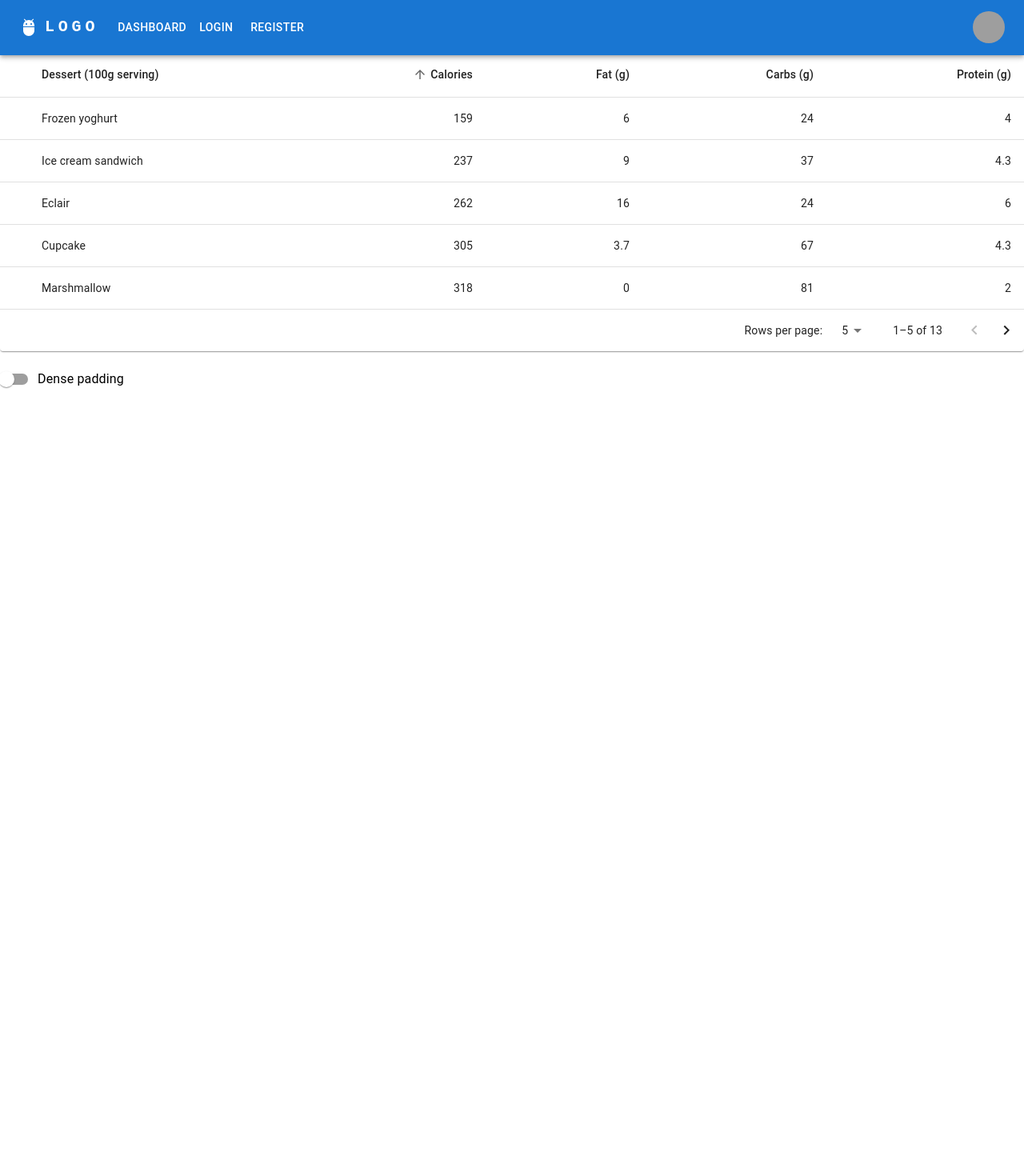
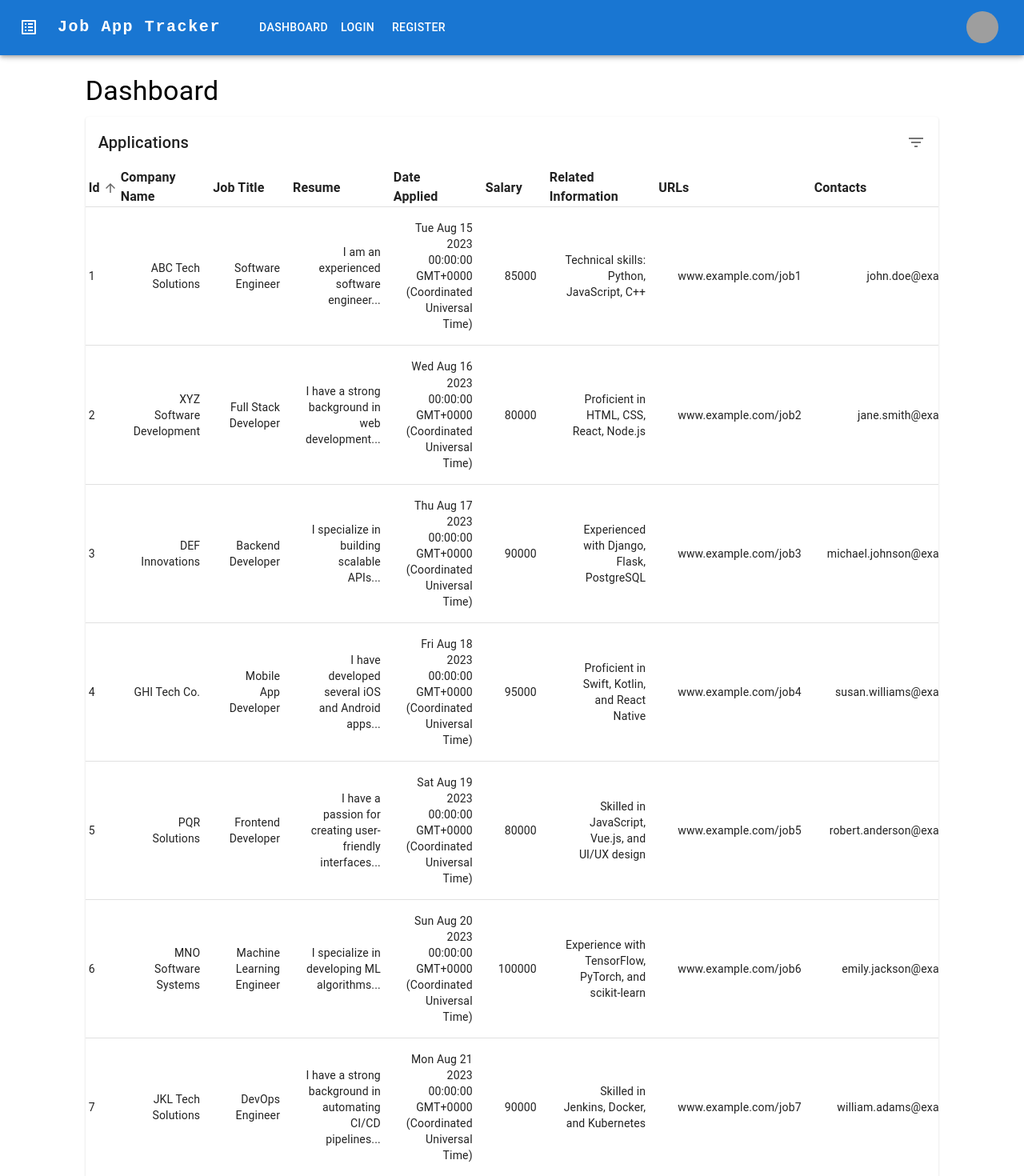
Before and after one commit to RaymondMei/Job-Application-Tracker, a React (Vite) app in the folder ui/: page /dashboard in a window 1280 px wide. Shown: the top 1470 px of the page at 80% size. Before the commit the page ends 800 px from the top, so only its background shows below. Built offline with nearby package versions, Linux system fonts and the light colour scheme; grey boxes are pictures that could not be loaded.

Commit message:
feat(ui): create dashboard

```diff
--- a/ui/src/App.tsx
+++ b/ui/src/App.tsx
@@ -5,19 +5,25 @@ import Dashboard from "./pages/Dashboard";
 import { BrowserRouter, Route, Routes } from "react-router-dom";
 import Login from "./pages/Login";
 import Register from "./pages/Register";
+import { Grid } from "@mui/material";
 
 const App = () => {
 	return (
 		<>
-			{/* <Login /> */}
 			<BrowserRouter>
+				<Grid container spacing={0}>
+					<Grid item xs={12}>
 						<ResponsiveAppBar />
+					</Grid>
+					<Grid item xs={12}>
 						<Routes>
 							<Route path="/login" element={<Login />} />
 							<Route path="/register" element={<Register />} />
 							<Route path="/dashboard" element={<Dashboard />} />
 							<Route path="" element={<Dashboard />} />
 						</Routes>
+					</Grid>
+				</Grid>
 			</BrowserRouter>
 		</>
 	);
--- a/ui/src/components/EnhancedTable.tsx
+++ b/ui/src/components/EnhancedTable.tsx
@@ -21,44 +21,207 @@ import DeleteIcon from "@mui/icons-material/Delete";
 import FilterListIcon from "@mui/icons-material/FilterList";
 import { visuallyHidden } from "@mui/utils";
 
-interface Data {
-	calories: number;
-	carbs: number;
-	fat: number;
-	name: string;
-	protein: number;
-}
+type Data = {
+	id: number;
+	company_name: string;
+	job_title: string;
+	resume: string;
+	date_applied: string;
+	salary: number;
+	location: string;
+	related_information: string;
+	urls: string;
+	contacts: string;
+	// calories: number;
+	// carbs: number;
+	// fat: number;
+	// name: string;
+	// protein: number;
+};
 
 function createData(
-	name: string,
-	calories: number,
-	fat: number,
-	carbs: number,
-	protein: number
+	id: number,
+	company_name: string,
+	job_title: string,
+	resume: string,
+	date_applied: string,
+	salary: number,
+	location: string,
+	related_information: string,
+	urls: string,
+	contacts: string
+	// name: string,
+	// calories: number,
+	// fat: number,
+	// carbs: number,
+	// protein: number
 ): Data {
 	return {
-		name,
-		calories,
-		fat,
-		carbs,
-		protein,
+		id,
+		company_name,
+		job_title,
+		resume,
+		date_applied,
+		salary,
+		location,
+		related_information,
+		urls,
+		contacts,
+		// name,
+		// calories,
+		// fat,
+		// carbs,
+		// protein,
 	};
 }
 
 const rows = [
-	createData("Cupcake", 305, 3.7, 67, 4.3),
-	createData("Donut", 452, 25.0, 51, 4.9),
-	createData("Eclair", 262, 16.0, 24, 6.0),
-	createData("Frozen yoghurt", 159, 6.0, 24, 4.0),
-	createData("Gingerbread", 356, 16.0, 49, 3.9),
-	createData("Honeycomb", 408, 3.2, 87, 6.5),
-	createData("Ice cream sandwich", 237, 9.0, 37, 4.3),
-	createData("Jelly Bean", 375, 0.0, 94, 0.0),
-	createData("KitKat", 518, 26.0, 65, 7.0),
-	createData("Lollipop", 392, 0.2, 98, 0.0),
-	createData("Marshmallow", 318, 0, 81, 2.0),
-	createData("Nougat", 360, 19.0, 9, 37.0),
-	createData("Oreo", 437, 18.0, 63, 4.0),
+	createData(
+		1,
+		"ABC Tech Solutions",
+		"Software Engineer",
+		"I am an experienced software engineer...",
+		new Date(2023, 7, 15).toString(),
+		85000,
+		"San Francisco, CA",
+		"Technical skills: Python, JavaScript, C++",
+		"www.example.com/job1",
+		"john.doe@example.com"
+	),
+	createData(
+		2,
+		"XYZ Software Development",
+		"Full Stack Developer",
+		"I have a strong background in web development...",
+		new Date(2023, 7, 16).toString(),
+		80000,
+		"Seattle, WA",
+		"Proficient in HTML, CSS, React, Node.js",
+		"www.example.com/job2",
+		"jane.smith@example.com"
+	),
+	createData(
+		3,
+		"DEF Innovations",
+		"Backend Developer",
+		"I specialize in building scalable APIs...",
+		new Date(2023, 7, 17).toString(),
+		90000,
+		"Austin, TX",
+		"Experienced with Django, Flask, PostgreSQL",
+		"www.example.com/job3",
+		"michael.johnson@example.com"
+	),
+	createData(
+		4,
+		"GHI Tech Co.",
+		"Mobile App Developer",
+		"I have developed several iOS and Android apps...",
+		new Date(2023, 7, 18).toString(),
+		95000,
+		"Los Angeles, CA",
+		"Proficient in Swift, Kotlin, and React Native",
+		"www.example.com/job4",
+		"susan.williams@example.com"
+	),
+	createData(
+		5,
+		"PQR Solutions",
+		"Frontend Developer",
+		"I have a passion for creating user-friendly interfaces...",
+		new Date(2023, 7, 19).toString(),
+		80000,
+		"New York, NY",
+		"Skilled in JavaScript, Vue.js, and UI/UX design",
+		"www.example.com/job5",
+		"robert.anderson@example.com"
+	),
+	createData(
+		6,
+		"MNO Software Systems",
+		"Machine Learning Engineer",
+		"I specialize in developing ML algorithms...",
+		new Date(2023, 7, 20).toString(),
+		100000,
+		"Chicago, IL",
+		"Experience with TensorFlow, PyTorch, and scikit-learn",
+		"www.example.com/job6",
+		"emily.jackson@example.com"
+	),
+	createData(
+		7,
+		"JKL Tech Solutions",
+		"DevOps Engineer",
+		"I have a strong background in automating CI/CD pipelines...",
+		new Date(2023, 7, 21).toString(),
+		90000,
+		"Denver, CO",
+		"Skilled in Jenkins, Docker, and Kubernetes",
+		"www.example.com/job7",
+		"william.adams@example.com"
+	),
+	createData(
+		8,
+		"UVW Innovations",
+		"Software Architect",
+		"I have designed and implemented complex software systems...",
+		new Date(2023, 7, 22).toString(),
+		110000,
+		"San Diego, CA",
+		"Extensive experience in system design and patterns",
+		"www.example.com/job8",
+		"olivia.martin@example.com"
+	),
+	createData(
+		9,
+		"RST Software Corp.",
+		"Embedded Systems Engineer",
+		"I have developed firmware for various embedded devices...",
+		new Date(2023, 7, 23).toString(),
+		85000,
+		"Portland, OR",
+		"Proficient in C/C++, RTOS, and microcontrollers",
+		"www.example.com/job9",
+		"david.green@example.com"
+	),
+	createData(
+		10,
+		"LMN Tech Services",
+		"Data Scientist",
+		"I am experienced in analyzing and interpreting large datasets...",
+		new Date(2023, 7, 24).toString(),
+		95000,
+		"Houston, TX",
+		"Skilled in Python, R, and data visualization",
+		"www.example.com/job10",
+		"sophia.morris@example.com"
+	),
+	createData(
+		11,
+		"Duplicate LMN Tech Services",
+		"Data Scientist",
+		"I am experienced in analyzing and interpreting large datasets...",
+		new Date(2023, 7, 24).toString(),
+		95000,
+		"Houston, TX",
+		"Skilled in Python, R, and data visualization",
+		"www.example.com/job10",
+		"sophia.morris@example.com"
+	),
+
+	// createData("Cupcake", 305, 3.7, 67, 4.3),
+	// createData("Donut", 452, 25.0, 51, 4.9),
+	// createData("Eclair", 262, 16.0, 24, 6.0),
+	// createData("Frozen yoghurt", 159, 6.0, 24, 4.0),
+	// createData("Gingerbread", 356, 16.0, 49, 3.9),
+	// createData("Honeycomb", 408, 3.2, 87, 6.5),
+	// createData("Ice cream sandwich", 237, 9.0, 37, 4.3),
+	// createData("Jelly Bean", 375, 0.0, 94, 0.0),
+	// createData("KitKat", 518, 26.0, 65, 7.0),
+	// createData("Lollipop", 392, 0.2, 98, 0.0),
+	// createData("Marshmallow", 318, 0, 81, 2.0),
+	// createData("Nougat", 360, 19.0, 9, 37.0),
+	// createData("Oreo", 437, 18.0, 63, 4.0),
 ];
 
 function descendingComparator<T>(a: T, b: T, orderBy: keyof T) {
@@ -104,47 +267,71 @@ function stableSort<T>(
 	return stabilizedThis.map((el) => el[0]);
 }
 
-interface HeadCell {
+type HeadCell = {
 	disablePadding: boolean;
 	id: keyof Data;
 	label: string;
 	numeric: boolean;
-}
+};
 
 const headCells: readonly HeadCell[] = [
 	{
-		id: "name",
+		id: "id",
 		numeric: false,
 		disablePadding: true,
-		label: "Dessert (100g serving)",
+		label: "Id",
 	},
 	{
-		id: "calories",
-		numeric: true,
-		disablePadding: false,
-		label: "Calories",
+		id: "company_name",
+		numeric: false,
+		disablePadding: true,
+		label: "Company Name",
 	},
 	{
-		id: "fat",
-		numeric: true,
-		disablePadding: false,
-		label: "Fat (g)",
+		id: "job_title",
+		numeric: false,
+		disablePadding: true,
+		label: "Job Title",
 	},
 	{
-		id: "carbs",
-		numeric: true,
-		disablePadding: false,
-		label: "Carbs (g)",
+		id: "resume",
+		numeric: false,
+		disablePadding: true,
+		label: "Resume",
 	},
 	{
-		id: "protein",
-		numeric: true,
-		disablePadding: false,
-		label: "Protein (g)",
+		id: "date_applied",
+		numeric: false,
+		disablePadding: true,
+		label: "Date Applied",
+	},
+	{
+		id: "salary",
+		numeric: false,
+		disablePadding: true,
+		label: "Salary",
+	},
+	{
+		id: "location",
+		numeric: false,
+		disablePadding: true,
+		label: "Related Information",
+	},
+	{
+		id: "urls",
+		numeric: false,
+		disablePadding: true,
+		label: "URLs",
+	},
+	{
+		id: "contacts",
+		numeric: false,
+		disablePadding: true,
+		label: "Contacts",
 	},
 ];
 
-interface EnhancedTableProps {
+type EnhancedTableProps = {
 	numSelected: number;
 	onRequestSort: (
 		event: React.MouseEvent<unknown>,
@@ -154,7 +341,7 @@ interface EnhancedTableProps {
 	order: Order;
 	orderBy: string;
 	rowCount: number;
-}
+};
 
 function EnhancedTableHead(props: EnhancedTableProps) {
 	const {
@@ -196,7 +383,8 @@ function EnhancedTableHead(props: EnhancedTableProps) {
 							direction={orderBy === headCell.id ? order : "asc"}
 							onClick={createSortHandler(headCell.id)}
 						>
-							{headCell.label}
+							<Typography fontWeight="bold">{headCell.label}</Typography>
+
 							{orderBy === headCell.id ? (
 								<Box component="span" sx={visuallyHidden}>
 									{order === "desc" ? "sorted descending" : "sorted ascending"}
@@ -210,12 +398,13 @@ function EnhancedTableHead(props: EnhancedTableProps) {
 	);
 }
 
-interface EnhancedTableToolbarProps {
+type EnhancedTableToolbarProps = {
+	onDelete: () => void;
 	numSelected: number;
-}
+};
 
 function EnhancedTableToolbar(props: EnhancedTableToolbarProps) {
-	const { numSelected } = props;
+	const { onDelete, numSelected } = props;
 
 	return (
 		<Toolbar
@@ -247,12 +436,12 @@ function EnhancedTableToolbar(props: EnhancedTableToolbarProps) {
 					id="tableTitle"
 					component="div"
 				>
-					Nutrition
+					Applications
 				</Typography>
 			)}
 			{numSelected > 0 ? (
 				<Tooltip title="Delete">
-					<IconButton>
+					<IconButton onClick={onDelete}>
 						<DeleteIcon />
 					</IconButton>
 				</Tooltip>
@@ -269,11 +458,11 @@ function EnhancedTableToolbar(props: EnhancedTableToolbarProps) {
 
 export default function EnhancedTable() {
 	const [order, setOrder] = React.useState<Order>("asc");
-	const [orderBy, setOrderBy] = React.useState<keyof Data>("calories");
-	const [selected, setSelected] = React.useState<readonly string[]>([]);
+	const [orderBy, setOrderBy] = React.useState<keyof Data>("id");
+	const [selected, setSelected] = React.useState<readonly number[]>([]);
 	const [page, setPage] = React.useState(0);
 	const [dense, setDense] = React.useState(false);
-	const [rowsPerPage, setRowsPerPage] = React.useState(5);
+	const [rowsPerPage, setRowsPerPage] = React.useState(10);
 
 	const handleRequestSort = (
 		event: React.MouseEvent<unknown>,
@@ -286,31 +475,35 @@ export default function EnhancedTable() {
 
 	const handleSelectAllClick = (event: React.ChangeEvent<HTMLInputElement>) => {
 		if (event.target.checked) {
-			const newSelected = rows.map((n) => n.name);
+			const newSelected = rows.map((n) => n.id);
 			setSelected(newSelected);
 			return;
 		}
 		setSelected([]);
 	};
 
-	const handleClick = (event: React.MouseEvent<unknown>, name: string) => {
-		const selectedIndex = selected.indexOf(name);
-		let newSelected: readonly string[] = [];
+	const handleClick = (event: React.MouseEvent<unknown>, id: number) => {
+		// const selectedIndex = selected.indexOf(name);
+		let newSelected: readonly number[] = [];
 
-		if (selectedIndex === -1) {
-			newSelected = newSelected.concat(selected, name);
-		} else if (selectedIndex === 0) {
-			newSelected = newSelected.concat(selected.slice(1));
-		} else if (selectedIndex === selected.length - 1) {
-			newSelected = newSelected.concat(selected.slice(0, -1));
-		} else if (selectedIndex > 0) {
-			newSelected = newSelected.concat(
-				selected.slice(0, selectedIndex),
-				selected.slice(selectedIndex + 1)
-			);
-		}
+		newSelected = [id];
+		// if (selectedIndex === -1) {
+		// 	newSelected = newSelected.concat(selected, name);
+		// } else if (selectedIndex === 0) {
+		// 	newSelected = newSelected.concat(selected.slice(1));
+		// } else if (selectedIndex === selected.length - 1) {
+		// 	newSelected = newSelected.concat(selected.slice(0, -1));
+		// } else if (selectedIndex > 0) {
+		// 	newSelected = newSelected.concat(
+		// 		selected.slice(0, selectedIndex),
+		// 		selected.slice(selectedIndex + 1)
+		// 	);
+		// }
+		setSelected(newSelected);
+	};
 
-		setSelected(newSelected);
+	const handleDeleteSelected = () => {
+		setSelected([]);
 	};
 
 	const handleChangePage = (event: unknown, newPage: number) => {
@@ -328,7 +521,7 @@ export default function EnhancedTable() {
 		setDense(event.target.checked);
 	};
 
-	const isSelected = (name: string) => selected.indexOf(name) !== -1;
+	const isSelected = (id: number) => selected.indexOf(id) !== -1;
 
 	// Avoid a layout jump when reaching the last page with empty rows.
 	const emptyRows =
@@ -346,7 +539,10 @@ export default function EnhancedTable() {
 	return (
 		<Box sx={{ width: "100%" }}>
 			<Paper sx={{ width: "100%", mb: 2 }}>
-				<EnhancedTableToolbar numSelected={selected.length} />
+				<EnhancedTableToolbar
+					onDelete={handleDeleteSelected}
+					numSelected={selected.length}
+				/>
 				<TableContainer>
 					<Table
 						sx={{ minWidth: 750 }}
@@ -363,17 +559,17 @@ export default function EnhancedTable() {
 						/>
 						<TableBody>
 							{visibleRows.map((row, index) => {
-								const isItemSelected = isSelected(row.name);
+								const isItemSelected = isSelected(row.id);
 								const labelId = `enhanced-table-checkbox-${index}`;
 
 								return (
 									<TableRow
 										hover
-										onClick={(event) => handleClick(event, row.name)}
+										onClick={(event) => handleClick(event, row.id)}
 										role="checkbox"
 										aria-checked={isItemSelected}
 										tabIndex={-1}
-										key={row.name}
+										key={row.id}
 										selected={isItemSelected}
 										sx={{ cursor: "pointer" }}
 									>
@@ -392,12 +588,18 @@ export default function EnhancedTable() {
 											scope="row"
 											padding="none"
 										>
-											{row.name}
+											{row.id}
 										</TableCell>
-										<TableCell align="right">{row.calories}</TableCell>
-										<TableCell align="right">{row.fat}</TableCell>
-										<TableCell align="right">{row.carbs}</TableCell>
-										<TableCell align="right">{row.protein}</TableCell>
+										<TableCell align="right">{row.company_name}</TableCell>
+										<TableCell align="right">{row.job_title}</TableCell>
+										<TableCell align="right">{row.resume}</TableCell>
+										<TableCell align="right">{row.date_applied}</TableCell>
+										<TableCell align="right">{row.salary}</TableCell>
+										<TableCell align="right">
+											{row.related_information}
+										</TableCell>
+										<TableCell align="right">{row.urls}</TableCell>
+										<TableCell align="right">{row.contacts}</TableCell>
 									</TableRow>
 								);
 							})}
--- a/ui/src/components/ResponsiveAppBar.tsx
+++ b/ui/src/components/ResponsiveAppBar.tsx
@@ -13,6 +13,7 @@ import Tooltip from "@mui/material/Tooltip";
 import MenuItem from "@mui/material/MenuItem";
 import AdbIcon from "@mui/icons-material/Adb";
 import { Link } from "react-router-dom";
+import ListAltIcon from "@mui/icons-material/ListAlt";
 
 const pages = ["Dashboard", "Login", "Register"];
 const settings = ["Profile", "Account", "Dashboard", "Logout"];
@@ -41,26 +42,26 @@ function ResponsiveAppBar() {
 	};
 
 	return (
-		<AppBar position="absolute">
-			<Container maxWidth="xl">
+		<AppBar position="sticky">
+			<Container maxWidth={false} sx={{ m: 0 }}>
 				<Toolbar disableGutters>
-					<AdbIcon sx={{ display: { xs: "none", md: "flex" }, mr: 1 }} />
+					<ListAltIcon sx={{ display: { xs: "none", md: "flex" }, mr: 3 }} />
 					<Typography
 						variant="h6"
 						noWrap
 						component="a"
 						href="/"
 						sx={{
-							mr: 2,
+							mr: 5,
 							display: { xs: "none", md: "flex" },
 							fontFamily: "monospace",
 							fontWeight: 700,
-							letterSpacing: ".3rem",
+							letterSpacing: ".1rem",
 							color: "inherit",
 							textDecoration: "none",
 						}}
 					>
-						LOGO
+						Job App Tracker
 					</Typography>
 
 					<Box sx={{ flexGrow: 1, display: { xs: "flex", md: "none" } }}>
@@ -116,7 +117,7 @@ function ResponsiveAppBar() {
 							textDecoration: "none",
 						}}
 					>
-						LOGO
+						Job Application Tracker
 					</Typography>
 					<Box sx={{ flexGrow: 1, display: { xs: "none", md: "flex" } }}>
 						{pages.map((page) => (
@@ -134,7 +135,7 @@ function ResponsiveAppBar() {
 
 					<Box sx={{ flexGrow: 0 }}>
 						<Tooltip title="Open settings">
-							<IconButton onClick={handleOpenUserMenu} sx={{ p: 0 }}>
+							<IconButton onClick={handleOpenUserMenu} sx={{ p: 0, mr: 1 }}>
 								<Avatar alt="Remy Sharp" src="/static/images/avatar/2.jpg" />
 							</IconButton>
 						</Tooltip>
--- a/ui/src/pages/Dashboard.tsx
+++ b/ui/src/pages/Dashboard.tsx
@@ -1,7 +1,22 @@
+import { Grid, Typography, cardClasses, useTheme } from "@mui/material";
 import EnhancedTable from "../components/EnhancedTable";
 
 const Dashboard = () => {
-	return <EnhancedTable />;
+	const theme = useTheme();
+	return (
+		<Grid container spacing={0} alignItems="center" justifyContent="center">
+			<Grid item xs={10}>
+				<Typography
+					variant="h4"
+					gutterBottom
+					sx={{ marginTop: theme.spacing(3) }}
+				>
+					Dashboard
+				</Typography>
+				<EnhancedTable />
+			</Grid>
+		</Grid>
+	);
 };
 
 export default Dashboard;
```
Also changed, not shown: 1 other file (tests, documents, lock files or other folders). Lines whose indentation alone changed are shown as unchanged.
